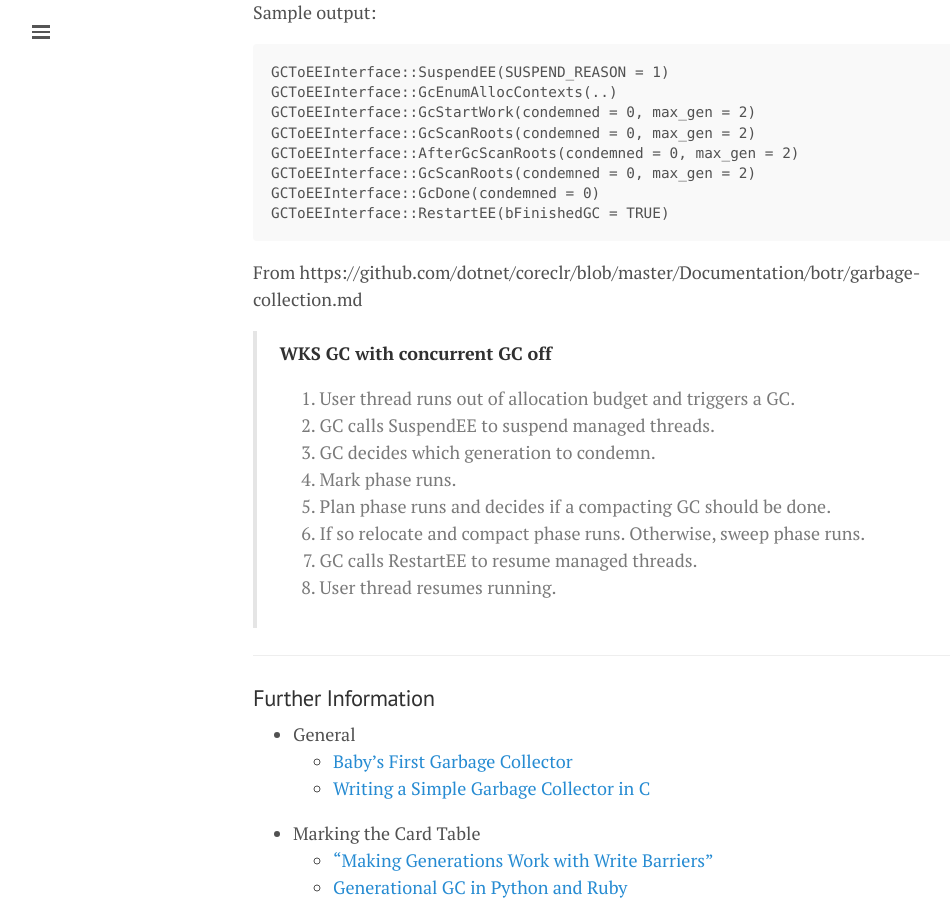
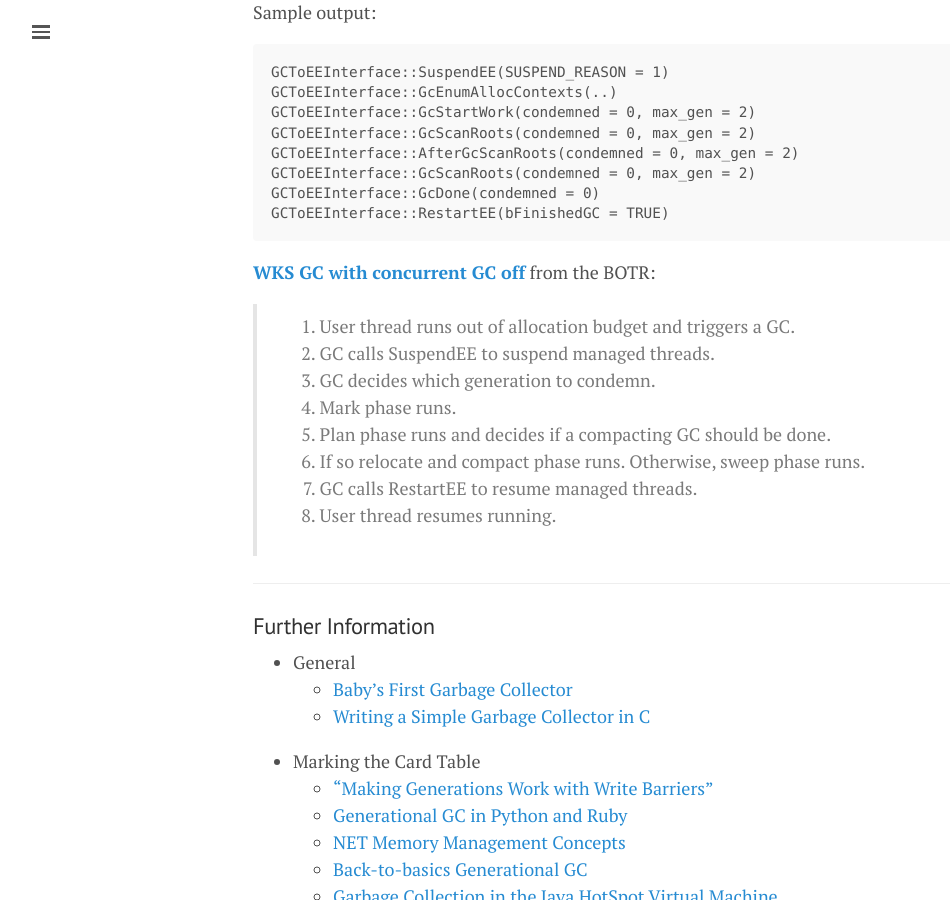
Before and after one commit to mattwarren/mattwarren.github.io, a Jekyll site: the page built from _posts/2016-01-30-how-garbage-collectors-work-part-1.md, in a window 1280 px wide and 900 px high, scrolled down 6543 px. Shown: the whole window, without its empty margins (0-950 px from the left). Built offline with Jekyll 4.4.1, drawn with Linux system fonts in a browser that asks for light colours; some of the changed text lies outside the part shown.

````diff
--- a/_posts/2016-01-30-how-garbage-collectors-work-part-1.md
+++ b/_posts/2016-01-30-how-garbage-collectors-work-part-1.md
@@ -176,10 +176,10 @@
 GCToEEInterface::GcDone(condemned = 0)
 GCToEEInterface::RestartEE(bFinishedGC = TRUE)
 ```
-From https://github.com/dotnet/coreclr/blob/master/Documentation/botr/garbage-collection.md
 
-> **WKS GC with concurrent GC off**
-1. User thread runs out of allocation budget and triggers a GC.
+**[WKS GC with concurrent GC off](https://github.com/dotnet/coreclr/blob/master/Documentation/botr/garbage-collection.md#wks-gc-with-concurrent-gc-off)** from the BOTR:
+
+> 1. User thread runs out of allocation budget and triggers a GC.
 1. GC calls SuspendEE to suspend managed threads.
 1. GC decides which generation to condemn.
 1. Mark phase runs.
````
